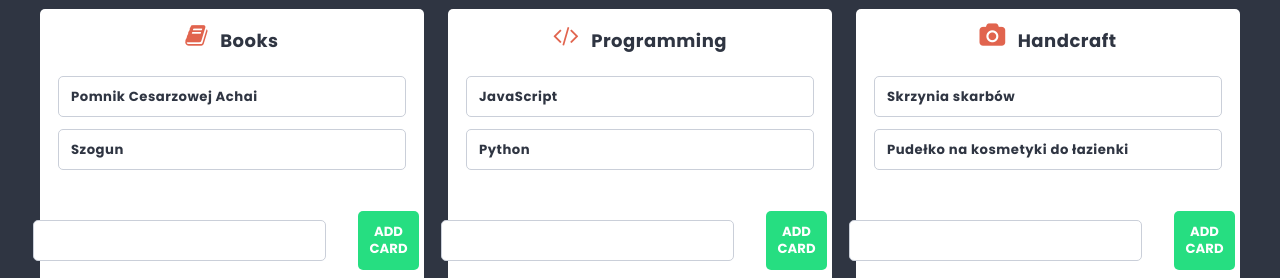
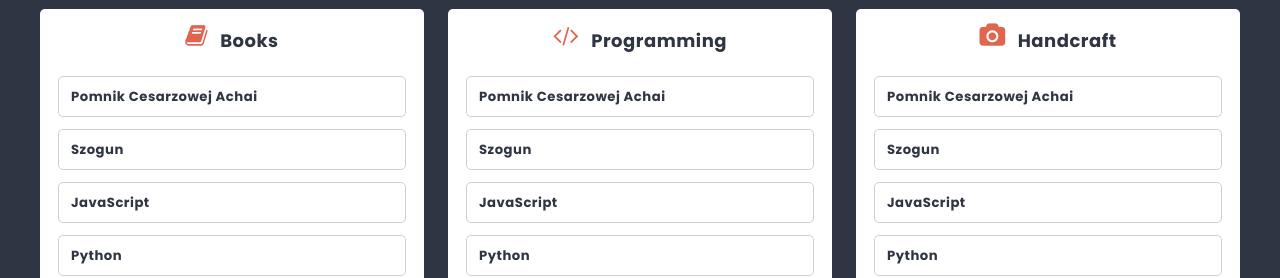
Before and after one commit to msedkiewicz/kodilla-module-15-to-do-app, a React (Create React App) app: page / in a window 1280 px wide. Shown: the part 532-810 px from the top of the page. Built offline with nearby package versions, Linux system fonts and the light colour scheme.

Commit message:
Add useSelector to List and Column

```diff
--- a/src/components/Column/Column.js
+++ b/src/components/Column/Column.js
@@ -1,8 +1,10 @@
 import styles from "./Column.module.scss";
 import Card from "../Card/Card";
 import CardForm from "../CardForm/CardForm";
+import { useSelector } from "react-redux";
 
 const Column = (props) => {
+  const cards = useSelector(state => state.cards);
   return (
     <article className={styles.column}>
       <h3 className={styles.title}>
@@ -10,7 +12,7 @@ const Column = (props) => {
         {props.title}
       </h3>
       <ul className={styles.cards}>
-        {props.cards.map((card) => (
+        {cards.map((card) => (
           <Card key={card.id} title={card.title} />
         ))}
       </ul>
--- a/src/components/List/List.js
+++ b/src/components/List/List.js
@@ -1,65 +1,10 @@
 import styles from "./List.module.scss";
 import Column from "../Column/Column";
-import { useState } from "react";
-import shortid from "shortid";
 import ColumnForm from "../ColumnForm/ColumnForm";
+import { useSelector } from "react-redux";
 
 const List = () => {
-  const [columns, setColumns] = useState([
-    {
-      id: 1,
-      title: "Books",
-      icon: "book",
-      cards: [
-        { id: 1, title: "Pomnik Cesarzowej Achai" },
-        { id: 2, title: "Szogun" },
-      ],
-    },
-    {
-      id: 2,
-      title: "Programming",
-      icon: "code",
-      cards: [
-        { id: 1, title: "JavaScript" },
-        { id: 2, title: "Python" },
-      ],
-    },
-    {
-      id: 3,
-      title: "Handcraft",
-      icon: "camera",
-      cards: [
-        { id: 1, title: "Skrzynia skarbów" },
-        { id: 2, title: "Pudełko na kosmetyki do łazienki" },
-      ],
-    },
-  ]);
-
-  const addColumn = (newColumn) => {
-    setColumns([
-      ...columns,
-      {
-        id: shortid(),
-        title: newColumn.title,
-        icon: newColumn.icon,
-        cards: [],
-      },
-    ]);
-  };
-
-  const addCard = (newCard, columnId) => {
-    const columnsUpdated = columns.map((column) => {
-      if (column.id === columnId)
-        return {
-          ...column,
-          cards: [...column.cards, { id: shortid(), title: newCard.title }],
-        };
-      else return column;
-    });
-
-    setColumns(columnsUpdated);
-  };
-
+  const columns = useSelector((state) => state.columns);
   return (
     <div className={styles.list}>
       <header className={styles.header}>
@@ -70,17 +15,10 @@ const List = () => {
       <p className={styles.description}>My personal bucket list</p>
       <section className={styles.columns}>
         {columns.map((column) => (
-          <Column
-            key={column.id}
-            id={column.id}
-            title={column.title}
-            icon={column.icon}
-            cards={column.cards}
-            addCard={addCard}
-          />
+          <Column key={column.id} {...column} />
         ))}
       </section>
-      <ColumnForm action={addColumn} />
+      <ColumnForm />
     </div>
   );
 };
```
